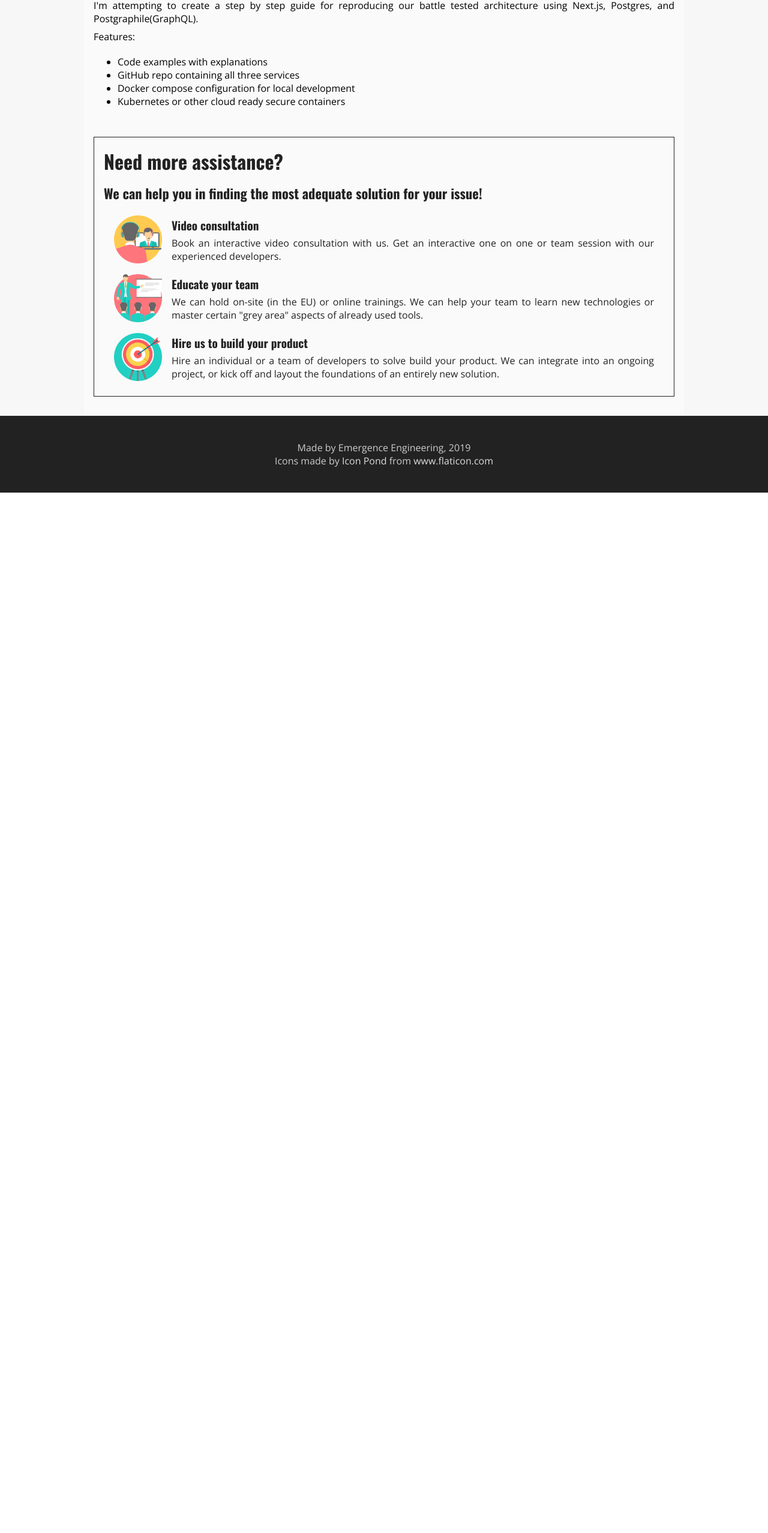
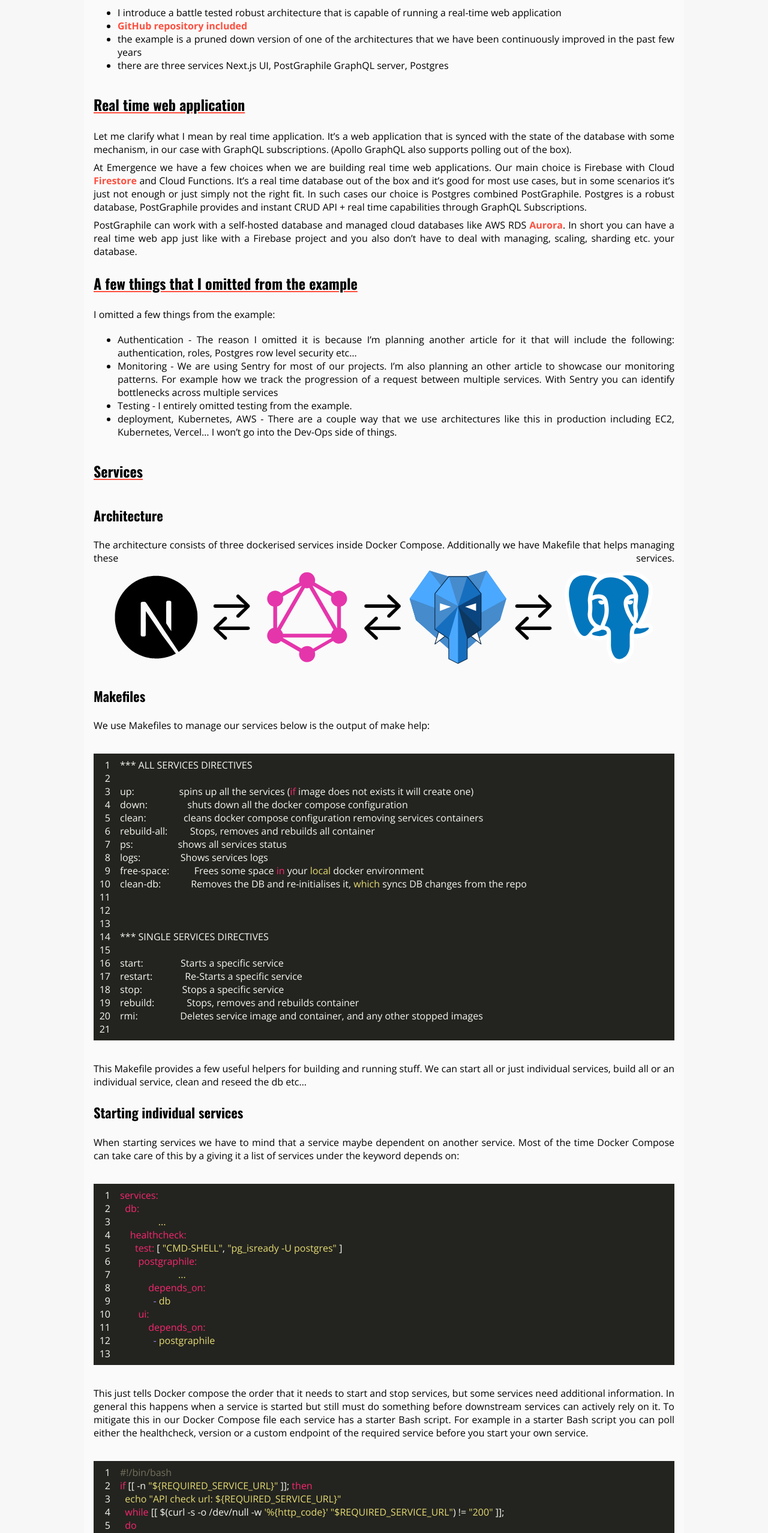
Before and after one commit to emergence-engineering/blog, a Next.js app: page /blog/nextjs-postgraphile in a window 1280 px wide. Shown: the part 214-2769 px from the top of the page at 60% size. Before the commit the page ends 1035 px from the top, so only its background shows below. Built offline with nearby package versions, Linux system fonts and the light colour scheme.

Commit message:
nextjs-postgraphile article V1

```diff
--- a/pages/blog/nextjs-postgraphile.tsx
+++ b/pages/blog/nextjs-postgraphile.tsx
@@ -6,25 +6,189 @@ import SalesBox from "../../features/article/components/SalesBox";
 import React from "react";
 
 export const MD0 = `
-# Coming soon
-I'm attempting to create a step by step guide for reproducing our battle tested architecture using Next.js, Postgres, and Postgraphile(GraphQL).
+# TLDR
 
-Features:
-- Code examples with explanations
-- GitHub repo containing all three services
-- Docker compose configuration for local development
-- Kubernetes or other cloud ready secure containers
+- I introduce a battle tested robust architecture that is capable of running a real-time web application
+- [GitHub repository included](https://github.com/emergence-engineering/nextjs-postgraphile-example)
+- the example is a pruned down version of one of the architectures that we have been continuously improved in the past few years
+- there are three services Next.js UI, PostGraphile GraphQL server, Postgres
+
+# Real time web application
+
+Let me clarify what I mean by real time application. It’s a web application that is synced with the state of the database with some mechanism, in our case with GraphQL subscriptions. (Apollo GraphQL also supports polling out of the box).
+
+At Emergence we have a few choices when we are building real time web applications. Our main choice is Firebase with Cloud [Firestore](https://firebase.google.com/docs/firestore) and Cloud Functions. It’s a real time database out of the box and it’s good for most use cases, but in some scenarios it’s just not enough or just simply not the right fit. In such cases our choice is Postgres combined PostGraphile. Postgres is a robust database, PostGraphile provides and instant CRUD API + real time capabilities through GraphQL Subscriptions.
+
+PostGraphile can work with a self-hosted database and managed cloud databases like AWS RDS [Aurora](https://aws.amazon.com/rds/aurora/). In short you can have a real time web app just like with a Firebase project and you also don’t have to deal with managing, scaling, sharding etc. your database.
+
+# A few things that I omitted from the example
+
+I omitted a few things from the example:
+
+- Authentication - The reason I omitted it is because I’m planning another article for it that will include the following: authentication, roles, Postgres row level security etc…
+- Monitoring - We are using Sentry for most of our projects. I’m also planning an other article to showcase our monitoring patterns. For example how we track the progression of a request between multiple services. With Sentry you can identify bottlenecks across multiple services
+- Testing - I entirely omitted testing from the example.
+- deployment, Kubernetes, AWS - There are a couple way that we use architectures like this in production including EC2, Kubernetes, Vercel… I won’t go into the Dev-Ops side of things.
+
+# Services
+
+## Architecture
+
+The architecture consists of three dockerised services inside Docker Compose. Additionally we have Makefile that helps managing these services.
+![architecture_image](/postgres-nextjs-architecture.svg)
+
+## Makefiles
+
+We use Makefiles to manage our services below is the output of \`make help\`:
+
+\`\`\`bash
+*** ALL SERVICES DIRECTIVES
+
+up:                  spins up all the services (if image does not exists it will create one)
+down:                shuts down all the docker compose configuration
+clean:               cleans docker compose configuration removing services containers
+rebuild-all:         Stops, removes and rebuilds all container
+ps:                  shows all services status
+logs:                Shows services logs
+free-space:          Frees some space in your local docker environment
+clean-db:            Removes the DB and re-initialises it, which syncs DB changes from the repo
+
+
+
+*** SINGLE SERVICES DIRECTIVES
+
+start:               Starts a specific service
+restart:             Re-Starts a specific service
+stop:                Stops a specific service
+rebuild:             Stops, removes and rebuilds container
+rmi:                 Deletes service image and container, and any other stopped images
+\`\`\`
+
+This Makefile provides a few useful helpers for building and running stuff. We can start all or just individual services, build all or an individual service, clean and reseed the db etc…
+
+## Starting individual services
+
+When starting services we have to mind that a service maybe dependent on another service. Most of the time Docker Compose can take care of this by a giving it a list of services under the keyword \`depends on\`:
+
+\`\`\`yaml
+services:
+  db:
+\t\t...
+    healthcheck:
+      test: [ "CMD-SHELL", "pg_isready -U postgres" ]
+\tpostgraphile:
+\t\t\t...
+\t    depends_on:
+\t      - db
+\tui:
+\t    depends_on:
+\t      - postgraphile
+\`\`\`
+
+This just tells Docker compose the order that it needs to start and stop services, but some services need additional information. In general this happens when a service is started but still must do something before downstream services can actively rely on it. To mitigate this in our Docker Compose file each service has a starter Bash script. For example in a starter Bash script you can poll either the healthcheck, version or a custom endpoint of the required service before you start your own service.
+
+\`\`\`bash
+#!/bin/bash
+if [[ -n "\${REQUIRED_SERVICE_URL}" ]]; then
+  echo "API check url: \${REQUIRED_SERVICE_URL}"
+  while [[ $(curl -s -o /dev/null -w '%{http_code}' "$REQUIRED_SERVICE_URL") != "200" ]];
+  do
+    echo "Waiting for REQUIRED_SERVICE_URL to be started..."
+    sleep 3;
+  done
+fi
+
+echo "Starting postgraphile..."
+node server.js
+\`\`\`
+
+Apart from solving the issue mentioned above you can use these kind of script customize how to run your service in different conditions etc…
+
+All services have a \`/health\` and a \`/version\` endpoint. Although I omitted from this example the \`/version\` isn’t just useful for custom service start logic it’s also used by Monitoring tools such as Sentry.
+
+## Postgres
+
+In this example we use Postgres 15 from DockerHub. The database is seeded from docker compose by executing the first migration inside the db folder attached as a Docker volume.
+
+\`\`\`yaml
+services:
+  db:
+    image: postgres:15
+\t\t...
+    volumes:
+      # Creates initial tables
+      - ./services/db/1_create_tables.sql:/docker-entrypoint-initdb.d/1_create_tables.sql
+\`\`\`
+
+For projects that are not require complex or frequent migrations I like doing migrations from SQL scripts. If you need complex migrations you can use \`[graphile/migrate](https://github.com/graphile/migrate)\` with PostGraphile it's sponsored by Netflix.
+
+## PostGraphile
+
+In this example we use PostGraphile as a library and the service code is based on the official “How to use PostGraphile as a library” [example](https://www.graphile.org/postgraphile/usage-library/). TLDR the advantage of using PostGraphile as a library let’s us use it as an Express.js middleware. This gives us a lot of flexibility you can add your custom authenication step or use Passport.js or any convenient auth middleware for Express, you can map a user to a Postgres user before handing down the request to GraphQL.
+
+You can check out \`services/postgraphile/src/server.ts\` but I here are a couple of important things:
+
+1. we use the PubSub plug-in to provide subscriptions and make our UI real-time
+
+\`\`\`tsx
+const pluginHook = makePluginHook([ PubSub ]);
+\`\`\`
+
+1. we the \`compression\` and the \`cors\` Express.js middlewares
+
+\`\`\`tsx
+app.use(compression())
+app.use(cors())
+\`\`\`
+
+1. I will highlight a few important PostGraphile settings
+    - watchPg - it enables PostGraphile to rebuild the GraphQL scheme when the DB schema changes on the fly, if set to false you have to restart the Postgraphile service to pick up the new schema
+    - simpleSubscriptions - WARNING: don’t use it in production. This option tells PostGraphile to provide a generic subscription that can be used to listen to changes on any table. It’s good for rapid prototyping. In production you might want to restrict subscriptions to certain set of users, optimise a subscription on a very complex table or view or just you need some custom logic before you execute your subscription etc...
+    - the \`graphiql\` and the \`enchanceGraphiql\` options will give you [GraphiQL](https://github.com/graphql/graphiql) a great admin or dev tool. You can restrict these features by a custom authentication middleware. These options also enable [Apollo Developer tools](https://www.apollographql.com/docs/react/development-testing/developer-tooling/).
+
+## Next.js
+
+Almost all of our UI projects are in Next.js. I created the UI with \`create-next-app\` and it uses the new \`app\` directory approach from Next.js 13. In \`package.json\` you can find a few scripts additional scripts to the default Next.js ones.
+
+\`\`\`json
+{
+"scripts": {
+    "dev": "next dev",
+    "build": "next build",
+    "start": "next start",
+    "lint": "next lint",
+    "compile-graphql": "graphql-codegen",
+    "watch-graphql": "graphql-codegen -w"
+  }
+}
+\`\`\`
+
+**********************************Maintaining TypeScript binding for the DB schema**********************************
+
+This architecture lets us maintain the DB schema and it’s GraphQL representation up to date throughout our services. When the schema changes in the database if the \`watchPg\` option is enabled in PostGraphile, Postgraphile will re-parse the db’s schema. If you are running the \`watch-graphql\` script while developing, it will automatically get the latest GraphQL schema from PostGraphile and update the TS binding for all the GraphQL queries, mutations subsriptions…
+
+****************************************Using .graphqlconfig****************************************
+
+GraphQL config is not necessary but my preferred IDE (IntelliJ) requires it. It provides GraphQL coding assistance in a similar manner.
+
+******************************************************Running the UI in dev mode directly******************************************************
+
+I prefer to run the UI directly in dev mode locally mainly because it enables the full-stack IntelliJ debugger.  You can do the same by only starting the other services and running the UI manually.
+
+**Running the UI in dev mode inside Docker Compose**
+
+Another possibility is to add a ***************local debugging*************** context to the Docker Compose file and start the UI service in \`dev\` mode together with attaching UI sources as a volume. That way because of dev mode Next.js will re-build when source files are changed and the behaviour of the service will be closer to production.
 `
 
 export const article9Metadata: ArticleIntro = {
-  title: `Building a production ready Next.js+Postgraphile architecture`,
+  title: `Building a production ready Next.js+PostGraphile architecture`,
   postId: "nextjs-postgraphile",
   url: "https://emergence-engineering.com/blog/nextjs-postgraphile",
-  imgSrc: undefined,
+  imgSrc: "https://emergence-engineering.com/postgres-nextjs-architecture.svg",
   author: "Balázs",
   timestamp: 1675437276962,
   authorLink: "https://emergence-engineering.com/cv/balazs",
-  introText: "Coming soon. Step by step guide with code samples and a GitHub repository for building a production ready architecture with the following three services: Postgres, Postgraphile and Next.js",
+  introText: "A guide with code samples and a GitHub repository for building a production ready architecture with the following three services: Postgres, Postgraphile and Next.js",
 }
 
 export default function Article() {
```
Also changed, not shown: public/postgres-nextjs-architecture.svg (added).
